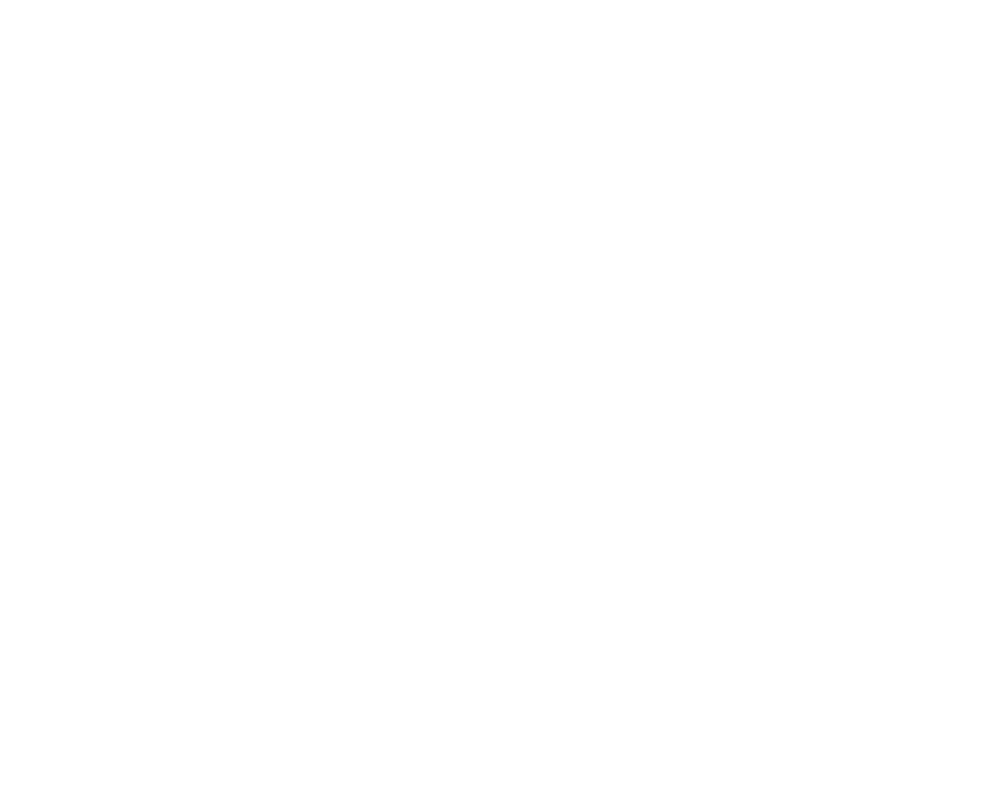
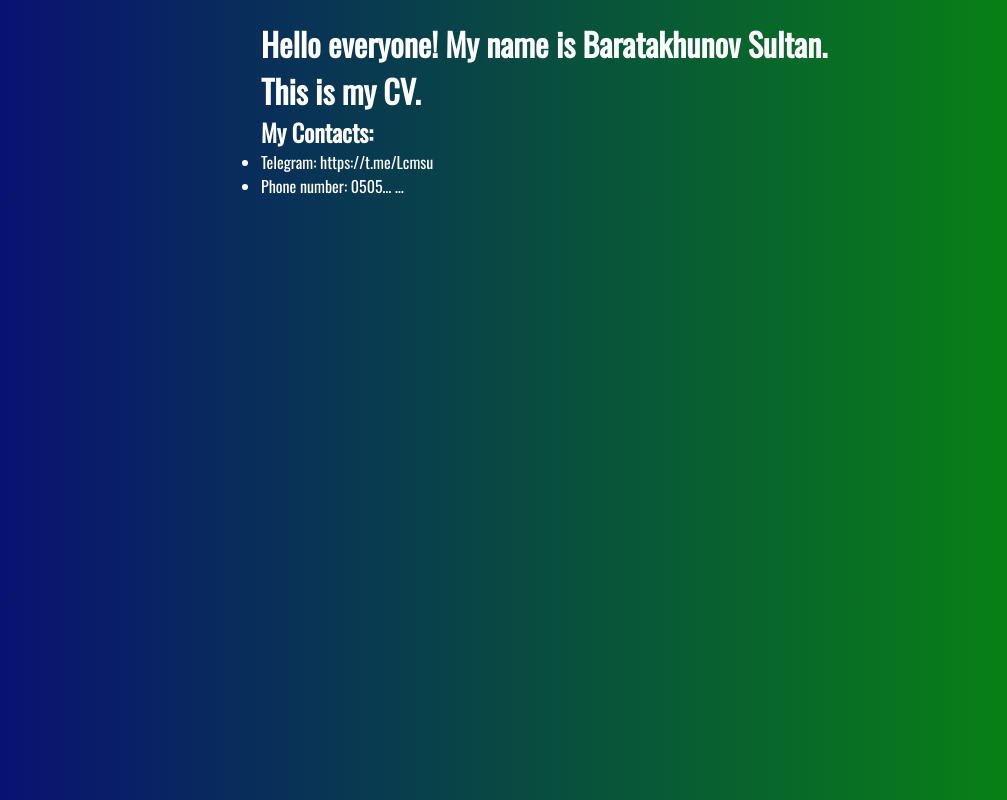
Before and after one commit to ConsentToSelf/rsschool-cv, a plain HTML site: page index.html in a window 1280 px wide. Shown: the whole page, without its empty margins (79-1086 px from the left). Drawn offline with nearby package versions, Linux system fonts and the light colour scheme.

Commit message:
feat: added about and contacts block

```diff
--- a/index.html
+++ b/index.html
@@ -5,6 +5,29 @@
     <meta http-equiv="X-UA-Compatible" content="IE=edge" />
     <meta name="viewport" content="width=device-width, initial-scale=1.0" />
     <title>HTML, CSS & Git Basics</title>
+    <link rel="preconnect" href="https://fonts.googleapis.com" />
+    <link rel="preconnect" href="https://fonts.gstatic.com" crossorigin />
+    <link
+      href="https://fonts.googleapis.com/css2?family=Oswald&display=swap"
+      rel="stylesheet"
+    />
+    <link rel="stylesheet" href="style.css" />
   </head>
-  <body></body>
+  <body>
+    <div class="container">
+      <div class="about">
+        <h1 class="about__title">
+          Hello everyone! My name is Baratakhunov Sultan. This is my CV.
+        </h1>
+      </div>
+      <div class="contacts">
+        <h2 class="contacts__title">My Contacts:</h2>
+        <ul class="contacts__item">
+          <li class="contacts__item-text">Telegram: https://t.me/Lcmsu</li>
+          <li class="contacts__item-text">Phone number: 0505… …</li>
+        </ul>
+      </div>
+
+    </div>
+  </body>
 </html>
--- a/style.css
+++ b/style.css
@@ -0,0 +1,24 @@
+* {
+  font-family: "Oswald", sans-serif;
+  margin: 0;
+  padding: 0;
+  box-sizing: border-box;
+}
+body {
+  background: rgb(2, 0, 36);
+  background: linear-gradient(
+    90deg,
+    rgba(2, 0, 36, 1) 0%,
+    rgba(255, 132, 0, 0.947391456582633) 0%,
+    rgba(9, 9, 121, 1) 0%,
+    rgba(8, 137, 14, 1) 91%
+  );
+  color: white;
+}
+.container {
+  max-width: 600px;
+  margin: 0 auto;
+}
+.about {
+  padding-top: 20px;
+}
```
